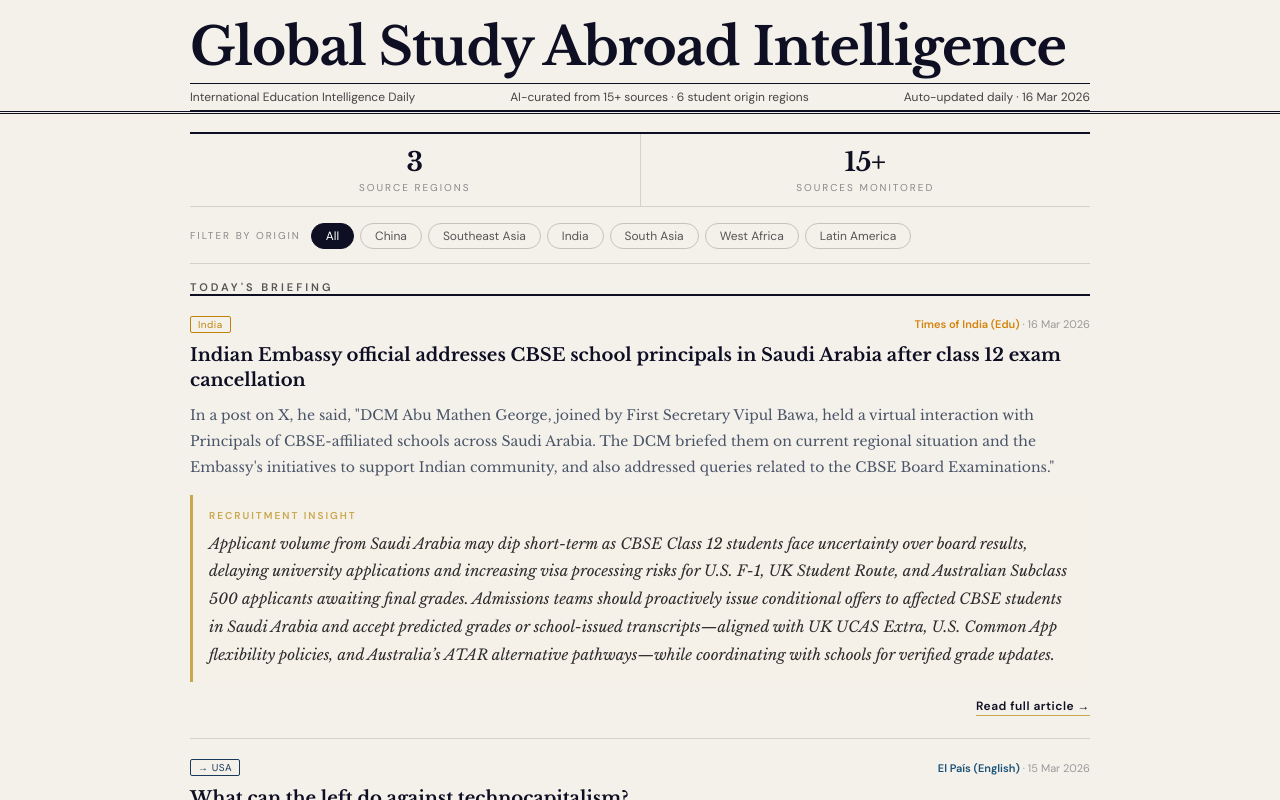
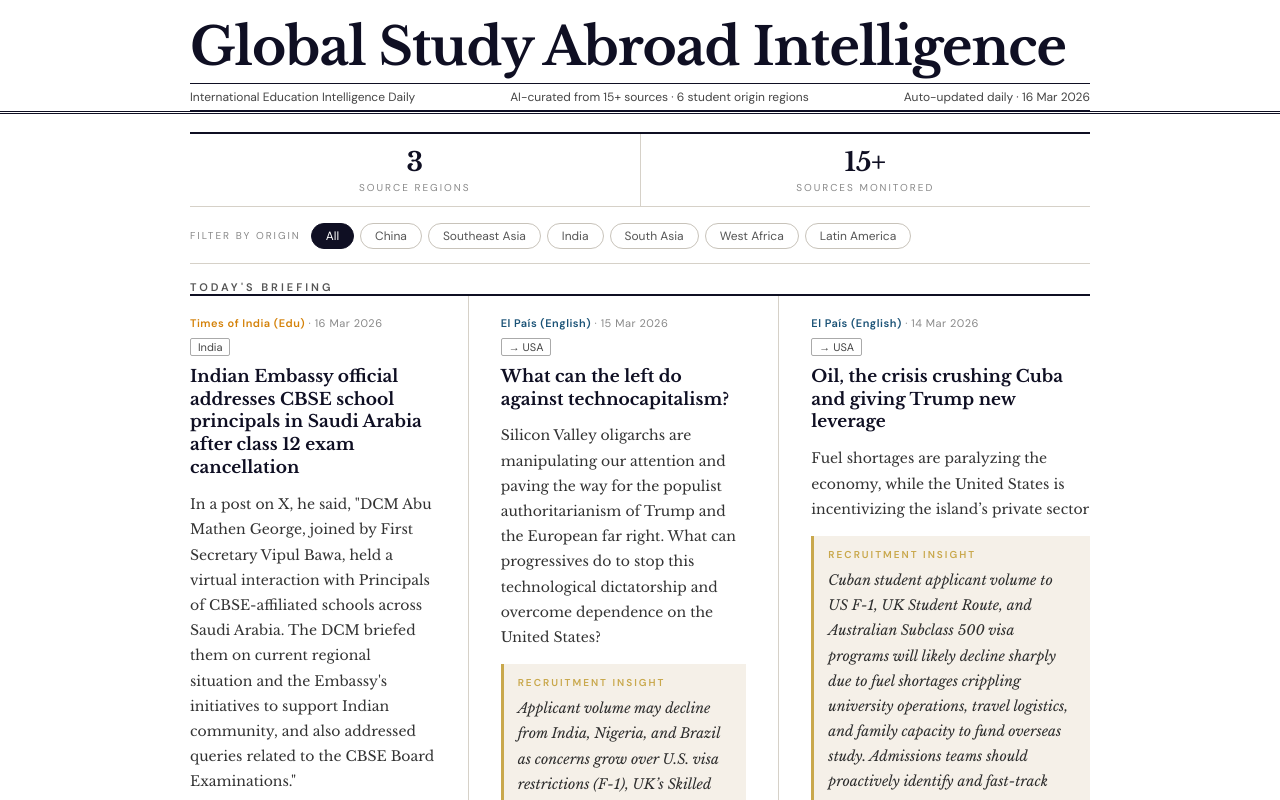
Before and after one commit to irenewang1084/edu-news-tracker, a React (Vite) app: page / in a window 1280 px wide. Shown: the top 800 px of the page. Built offline with nearby package versions, Linux system fonts and the light colour scheme.

Commit message:
Update App.jsx

```diff
--- a/src/App.jsx
+++ b/src/App.jsx
@@ -92,11 +92,11 @@ export default function App() {
   })();
 
   return (
-    <div style={{ fontFamily: "'Libre Baskerville',Georgia,serif", minHeight: "100vh", background: "#F4F1EB" }}>
+    <div style={{ fontFamily: "'Libre Baskerville',Georgia,serif", minHeight: "100vh", background: "#fff" }}>
       <link href="https://fonts.googleapis.com/css2?family=Libre+Baskerville:ital,wght@0,400;0,700;1,400&family=DM+Sans:wght@400;500;600&display=swap" rel="stylesheet" />
 
       {/* MASTHEAD */}
-      <header style={{ background: "#F4F1EB", padding: "20px 20px 0", borderBottom: "3px double #0f0f23" }}>
+      <header style={{ background: "#fff", padding: "20px 20px 0", borderBottom: "3px double #0f0f23" }}>
         <div style={{ maxWidth: 900, margin: "0 auto" }}>
           <h1 style={{ margin: "0 0 8px", fontSize: 52, fontWeight: 700, lineHeight: 1.05, color: "#0f0f23", letterSpacing: -1, fontFamily: "'Libre Baskerville',Georgia,serif" }}>
             Global Study Abroad Intelligence
@@ -171,57 +171,54 @@ export default function App() {
                 <span style={{ color: "#c9a84c", cursor: "pointer" }} onClick={() => setFSrc("All")}>Clear filters</span>
               </div>
             ) : (
-              <div style={{ display: "flex", flexDirection: "column" }}>
+              <div style={{ display: "grid", gridTemplateColumns: "repeat(3, 1fr)", gap: "0 32px", borderTop: "2px solid #0f0f23" }}>
                 {shown.map((item, idx) => (
                   <article key={item.id || item.url} style={{
-                    borderTop: idx === 0 ? "2px solid #0f0f23" : "1px solid #d6d1c8",
-                    padding: "20px 0 22px",
+                    padding: "20px 0 24px",
+                    borderTop: idx < 3 ? "none" : "1px solid #d6d1c8",
+                    borderRight: (idx % 3 !== 2) ? "1px solid #d6d1c8" : "none",
+                    paddingRight: (idx % 3 !== 2) ? 32 : 0,
+                    paddingLeft: (idx % 3 !== 0) ? 0 : 0,
                   }}>
-                    {/* Meta row */}
-                    <div style={{ display: "flex", flexWrap: "wrap", gap: 5, marginBottom: 10, alignItems: "center" }}>
+                    {/* Source · Date */}
+                    <div style={{ fontSize: 11, fontFamily: "'DM Sans',sans-serif", color: "#888", letterSpacing: 0.5, marginBottom: 8 }}>
+                      <span style={{ fontWeight: 600, color: item.color || "#555" }}>{item.source}</span>
+                      {" · "}
+                      {fmtDate(item.pubDate)}
+                    </div>
+
+                    {/* Tags */}
+                    <div style={{ display: "flex", flexWrap: "wrap", gap: 4, marginBottom: 10 }}>
                       {(item.sources || []).map(s => (
-                        <span key={s} style={{
-                          padding: "1px 7px", border: `1px solid ${SRC_TAG[s] || "#555"}`,
-                          color: SRC_TAG[s] || "#555", borderRadius: 2,
-                          fontSize: 10, fontFamily: "'DM Sans',sans-serif", letterSpacing: 0.5,
-                        }}>{s}</span>
+                        <span key={s} style={{ padding: "1px 7px", border: `1px solid #aaa`, color: "#444", borderRadius: 2, fontSize: 11, fontFamily: "'DM Sans',sans-serif" }}>{s}</span>
                       ))}
                       {(item.dests || []).map(d => (
-                        <span key={d} style={{
-                          padding: "1px 7px", border: `1px solid ${DST_TAG[d] || "#888"}`,
-                          color: DST_TAG[d] || "#888", borderRadius: 2,
-                          fontSize: 10, fontFamily: "'DM Sans',sans-serif", letterSpacing: 0.5,
-                        }}>→ {d}</span>
+                        <span key={d} style={{ padding: "1px 7px", border: `1px solid #aaa`, color: "#444", borderRadius: 2, fontSize: 11, fontFamily: "'DM Sans',sans-serif" }}>→ {d}</span>
                       ))}
-                      <span style={{ marginLeft: "auto", fontSize: 11, fontFamily: "'DM Sans',sans-serif", color: "#999", whiteSpace: "nowrap" }}>
-                        <span style={{ color: item.color || "#555", fontWeight: 600 }}>{item.source}</span>
-                        {" · "}
-                        {fmtDate(item.pubDate)}
-                      </span>
                     </div>
 
-                    {/* Title */}
-                    <h2 style={{ margin: "0 0 10px", fontSize: 18, fontWeight: 700, lineHeight: 1.4, color: "#0f0f23", fontFamily: "'Libre Baskerville',Georgia,serif" }}>
+                    {/* Headline */}
+                    <h2 style={{ margin: "0 0 12px", fontSize: 17, fontWeight: 700, lineHeight: 1.35, color: "#0f0f23", fontFamily: "'Libre Baskerville',Georgia,serif" }}>
                       {item.title}
                     </h2>
 
                     {/* Summary */}
                     {item.summary && (
-                      <p style={{ margin: "0 0 14px", fontSize: 14, lineHeight: 1.85, color: "#4a5568", fontFamily: "'Libre Baskerville',Georgia,serif" }}>
+                      <p style={{ margin: "0 0 14px", fontSize: 14, lineHeight: 1.8, color: "#333", fontFamily: "'Libre Baskerville',Georgia,serif" }}>
                         {item.summary}{item.summary.length >= 399 ? "…" : ""}
                       </p>
                     )}
 
                     {/* Insight */}
                     {item.insight && (
-                      <div style={{ background: "#f5f0e8", borderLeft: "3px solid #c9a84c", padding: "14px 16px", marginBottom: 16 }}>
-                        <div style={{ fontSize: 10, letterSpacing: 2, color: "#c9a84c", fontFamily: "'DM Sans',sans-serif", fontWeight: 600, marginBottom: 8 }}>RECRUITMENT INSIGHT</div>
-                        <p style={{ margin: 0, fontSize: 15, color: "#2d2d2d", lineHeight: 1.85, fontStyle: "italic", fontFamily: "'Libre Baskerville',Georgia,serif" }}>{item.insight}</p>
+                      <div style={{ background: "#f5f0e8", borderLeft: "3px solid #c9a84c", padding: "12px 14px", marginBottom: 14 }}>
+                        <div style={{ fontSize: 10, letterSpacing: 2, color: "#c9a84c", fontFamily: "'DM Sans',sans-serif", fontWeight: 600, marginBottom: 7 }}>RECRUITMENT INSIGHT</div>
+                        <p style={{ margin: 0, fontSize: 14, color: "#2d2d2d", lineHeight: 1.8, fontStyle: "italic", fontFamily: "'Libre Baskerville',Georgia,serif" }}>{item.insight}</p>
                       </div>
                     )}
 
                     {/* Footer */}
-                    <div style={{ display: "flex", alignItems: "center", justifyContent: "space-between" }}>
+                    <div style={{ display: "flex", alignItems: "center", justifyContent: "space-between", marginTop: 4 }}>
                       <div>
                         {item.translated && (
                           <span style={{ fontSize: 10, padding: "1px 6px", background: "#f0f4ff", color: "#3b5bdb", fontFamily: "'DM Sans',sans-serif", letterSpacing: 0.5, border: "1px solid #c7d2fe" }}>
@@ -230,14 +227,12 @@ export default function App() {
                         )}
                       </div>
                       <a href={item.url} target="_blank" rel="noopener noreferrer" style={{
-                        fontSize: 12, color: "#0f0f23", fontFamily: "'DM Sans',sans-serif",
-                        fontWeight: 600, textDecoration: "none", letterSpacing: 0.5,
-                        borderBottom: "1px solid #c9a84c", paddingBottom: 1,
+                        fontSize: 13, color: "#0f0f23", fontFamily: "'Libre Baskerville',Georgia,serif",
+                        textDecoration: "none", borderBottom: "1px solid #0f0f23", paddingBottom: 1,
                       }}>Read full article →</a>
                     </div>
                   </article>
                 ))}
-                <div style={{ borderTop: "2px solid #0f0f23" }} />
               </div>
             )}
 
```
